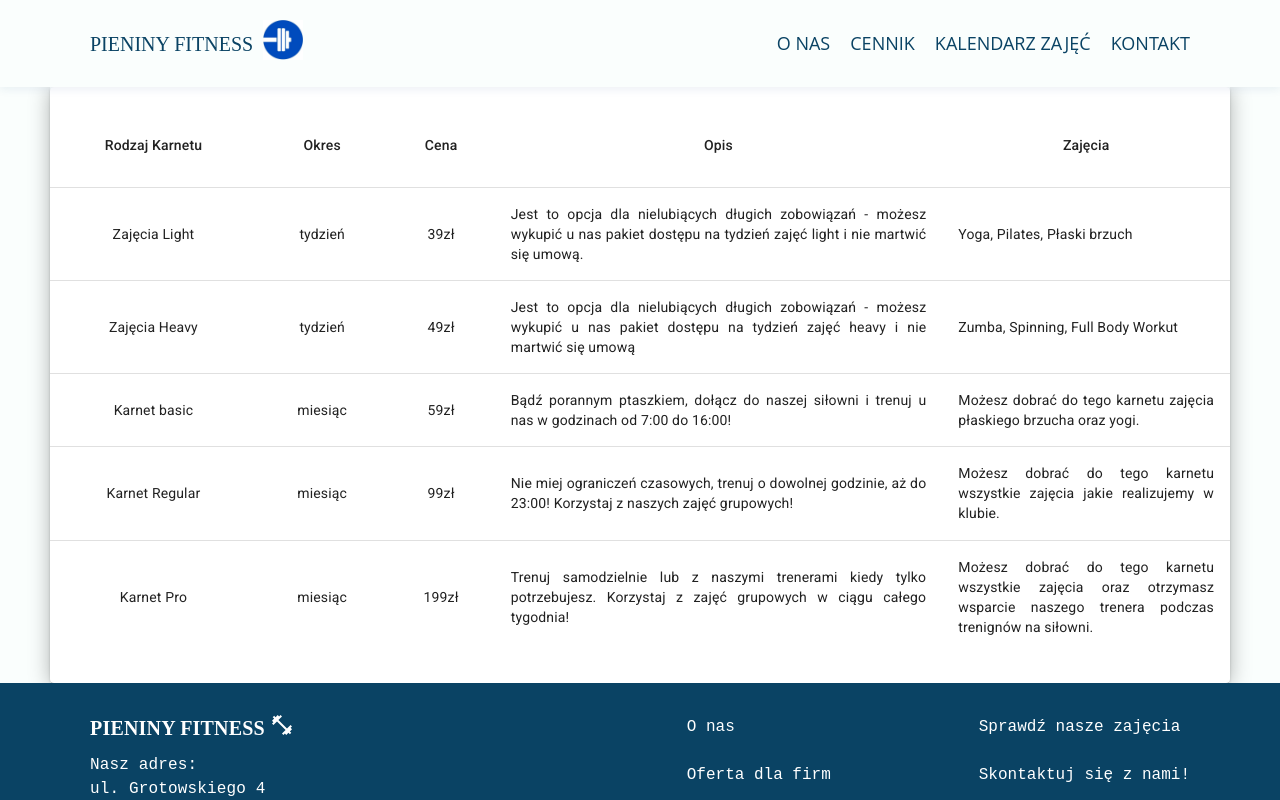
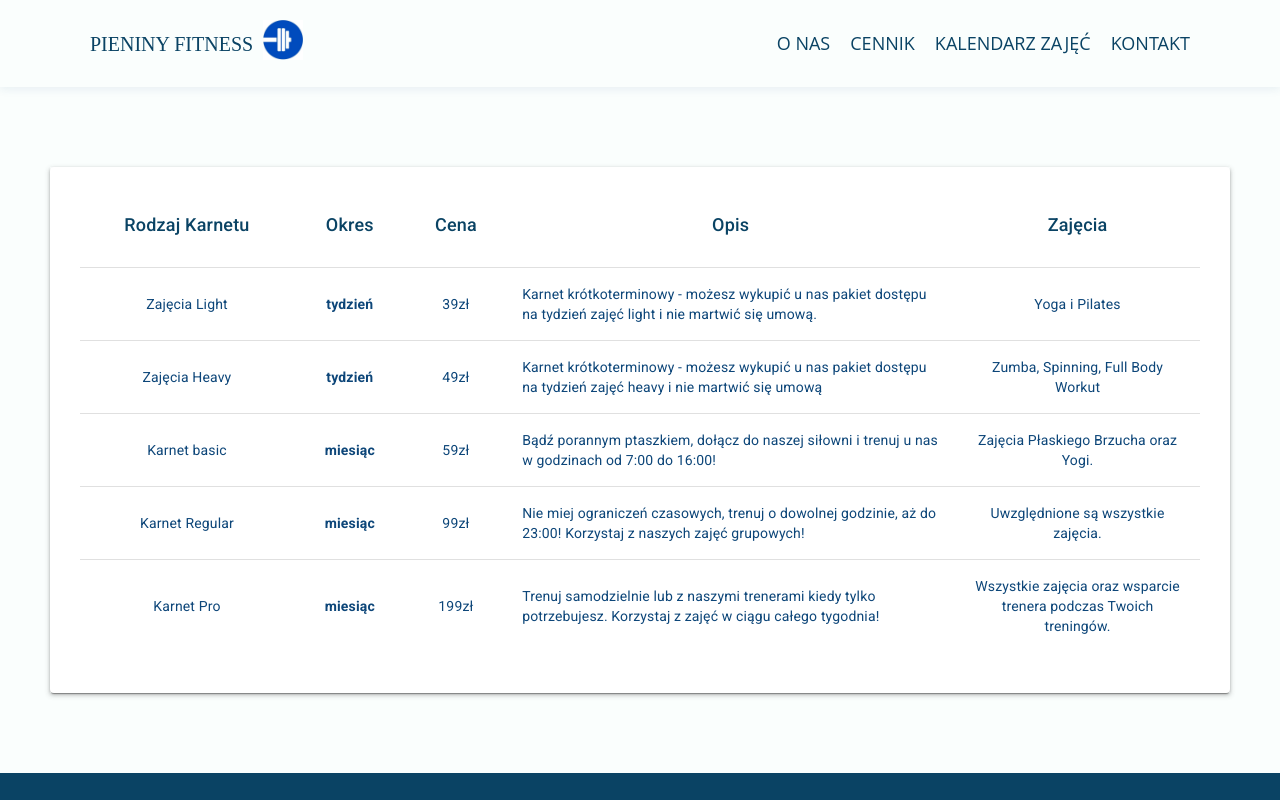
Before and after one commit to paulinawojtysiakk/Strona-Silowni, a React (Vite) app in the folder vite-project/: page /pricing in a window 1280 px wide. Shown: the top 800 px of the page. Built offline with nearby package versions, Linux system fonts and the light colour scheme.

Commit message:
pricing page stylling

```diff
--- a/vite-project/src/components/Footer.jsx
+++ b/vite-project/src/components/Footer.jsx
@@ -10,7 +10,7 @@ import FitnessCenterIcon from '@mui/icons-material/FitnessCenter';
 
 const Footer = () => {
   return (
-    <>
+
       <div className="footer-container">
         <div className="footer-box">
           <div className="logo-container">
@@ -40,7 +40,7 @@ const Footer = () => {
         </div>
         </div>
       </div>
-    </>
+
   );
 };
 
--- a/vite-project/src/pages/Pricing.jsx
+++ b/vite-project/src/pages/Pricing.jsx
@@ -16,15 +16,15 @@ const rows = [
     "Zajęcia Light",
     "tydzień",
     "39zł",
-    "Jest to opcja dla nielubiących długich zobowiązań - " +
+    "Karnet krótkoterminowy - " +
       "możesz wykupić u nas pakiet dostępu na tydzień zajęć light i nie martwić się umową.",
-    "Yoga, Pilates, Płaski brzuch",
+    "Yoga i Pilates",
   ),
   createData(
     "Zajęcia Heavy",
     "tydzień",
     "49zł",
-    "Jest to opcja dla nielubiących długich zobowiązań - " +
+    "Karnet krótkoterminowy - " +
       "możesz wykupić u nas pakiet dostępu na tydzień zajęć heavy i nie martwić się umową",
     "Zumba, Spinning, Full Body Workut ",
   ),
@@ -34,7 +34,7 @@ const rows = [
     "59zł",
     "Bądź porannym ptaszkiem, dołącz" +
       " do naszej siłowni i trenuj u nas w godzinach od 7:00 do 16:00!",
-    "Możesz dobrać do tego karnetu zajęcia płaskiego brzucha oraz yogi.",
+    "Zajęcia Płaskiego Brzucha oraz Yogi.",
   ),
   createData(
     "Karnet Regular",
@@ -42,66 +42,60 @@ const rows = [
     "99zł",
     "Nie miej ograniczeń czasowych, trenuj o " +
       "dowolnej godzinie, aż do 23:00! Korzystaj z naszych zajęć grupowych!",
-    "Możesz dobrać do tego karnetu wszystkie zajęcia jakie realizujemy w klubie.",
+    "Uwzględnione są wszystkie zajęcia.",
   ),
   createData(
     "Karnet Pro",
     "miesiąc",
     "199zł",
     "Trenuj samodzielnie lub z naszymi trenerami kiedy tylko potrzebujesz. " +
-      "Korzystaj z zajęć grupowych w ciągu całego tygodnia!",
-    "Możesz dobrać do tego karnetu wszystkie zajęcia oraz otrzymasz wsparcie naszego trenera podczas trenignów na siłowni.",
+      "Korzystaj z zajęć w ciągu całego tygodnia!",
+    "Wszystkie zajęcia oraz wsparcie trenera podczas Twoich treningów.",
   ),
 ];
 
 export default function Pricing() {
   return (
     <div className="container pricing-container">
-      <TableContainer component={Paper}>
-        <Table
-          className="table-pricing"
-          sx={{ minWidth: 650 }}
-          aria-label="simple table"
-        >
+      <TableContainer component={Paper} className="table-pricing">
+        <Table>
           <TableHead>
             <TableRow>
-              <TableCell style={{ textAlign: "center", paddingBottom: "30px" }}>
+              <TableCell className="table-cell-title">
                 Rodzaj Karnetu
               </TableCell>
-              <TableCell style={{ textAlign: "center", paddingBottom: "30px" }}>
+              <TableCell className="table-cell-title">
                 Okres
               </TableCell>
-              <TableCell style={{ textAlign: "center", paddingBottom: "30px" }}>
+              <TableCell className="table-cell-title">
                 Cena
               </TableCell>
-              <TableCell style={{ textAlign: "center", paddingBottom: "30px" }}>
+              <TableCell className="table-cell-title">
                 Opis
               </TableCell>
-              <TableCell style={{ textAlign: "center", paddingBottom: "30px" }}>
+              <TableCell className="table-cell-title">
                 Zajęcia
               </TableCell>
             </TableRow>
           </TableHead>
-          <TableBody>
+          <TableBody >
             {rows.map((row) => (
               <TableRow
                 key={row.name}
                 sx={{ "&:last-child td, &:last-child th": { border: 0 } }}
               >
-                <TableCell align="center" component="th" scope="row">
+                <TableCell component="th" scope="row" className="pricing-content">
                   {row.name}
                 </TableCell>
-                <TableCell align="center">{row.period}</TableCell>
-                <TableCell align="center">{row.price}</TableCell>
+                <TableCell className="pricing-price pricing-content">{row.period}</TableCell>
+                <TableCell className="pricing-content">{row.price}</TableCell>
                 <TableCell
-                  align="right"
-                  style={{ maxWidth: "280px", textAlign: "justify" }}
+                  className="pricing-desc pricing-content"
                 >
                   {row.description}
                 </TableCell>
                 <TableCell
-                  align="right"
-                  style={{ maxWidth: "180px", textAlign: "justify" }}
+                  className="pricing-activity pricing-content"
                 >
                   {row.activity}
                 </TableCell>
--- a/vite-project/src/scss/Footer.scss
+++ b/vite-project/src/scss/Footer.scss
@@ -8,6 +8,7 @@
   background-color: $basic-dark;
   color: white;
   font-family: $sales-font;
+  bottom: 0;
 
 .footer-box {
   display: flex;
--- a/vite-project/src/scss/Pricing.scss
+++ b/vite-project/src/scss/Pricing.scss
@@ -1,8 +1,35 @@
+@import './settings/colors';
+@import './settings/fonts';
+@import './settings/base.scss';
+
 .pricing-container {
-  box-shadow: 0 2px 20px rgba(0, 0, 0, 0.3);
+  box-shadow: 0 2px 5px rgba(46, 46, 46, 0.3);
 
   .table-pricing {
-    margin-top: 30px;
-    margin-bottom: 30px;
+    margin: 80px 0;
+    padding: 30px 30px 40px 30px;
   }
+  .pricing-content{
+    color: $gradient-background-dark    ;
+    text-align: center;
+  }
+  .table-cell-title{
+    text-align: center;
+    font-size: 18px;
+    padding-bottom: 30px;
+    color: $basic-dark;
+  }
+
+  .pricing-price{
+    font-weight: bold;
+  }
+  .pricing-activity{
+    max-width: 180px;
+    text-align: center;
+  }
+  .pricing-desc{
+    max-width: 330px;
+    text-align: left;
+  }
+
 }
--- a/vite-project/src/scss/main.scss
+++ b/vite-project/src/scss/main.scss
@@ -1,6 +1,6 @@
-@import "settings/reset";
-@import "settings/base";
-@import "Home";
+@import "./settings/reset";
+@import "./settings/base";
+@import "./Home";
 @import "./Header";
 @import "./HamburgerMenu";
 @import "./AboutUs";
--- a/vite-project/src/scss/settings/_colors.scss
+++ b/vite-project/src/scss/settings/_colors.scss
@@ -2,7 +2,7 @@ $background-screen-color: #fafefd;
 $basic-text-color: #434940;
 $basic-text-color-light: #146565;
 
-$gradient-background-dark: #115998;
+$gradient-background-dark: #0d4679;
 $gradient-background-light: #2c7cad;
 $gradient-background-lighter: #1c6084;
 
--- a/vite-project/src/scss/settings/base.scss
+++ b/vite-project/src/scss/settings/base.scss
@@ -36,8 +36,15 @@ body {
   font-size: 16px;
   line-height: 28px;
   font-weight: 100;
+  display: flex;
+  min-height: 100vh;
+  flex-direction: column;
+
   background-color: $background-screen-color;
   color: $basic-text-color;
+}
+main{
+  flex-grow: 1;
 }
 
 a {
```
